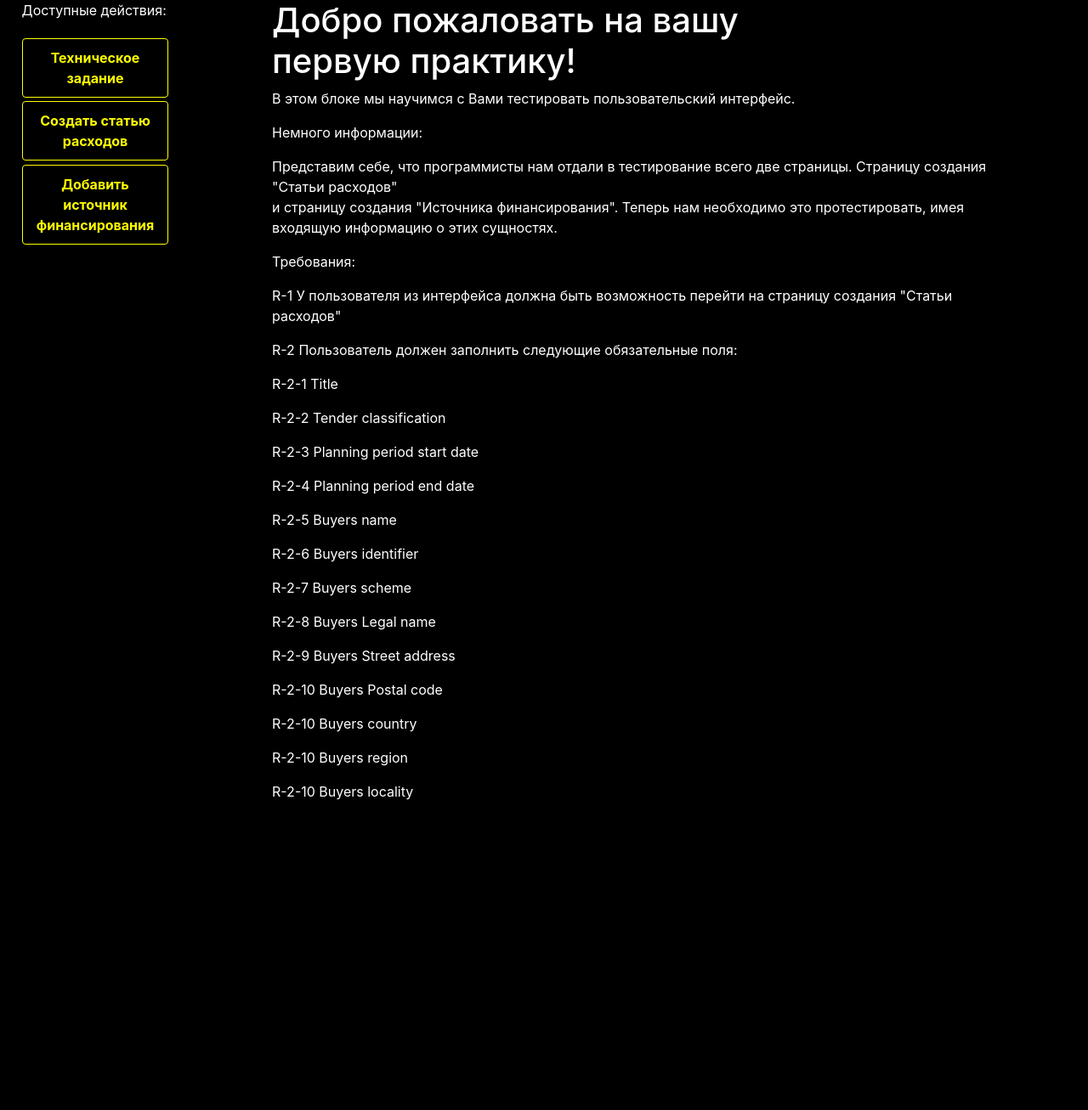
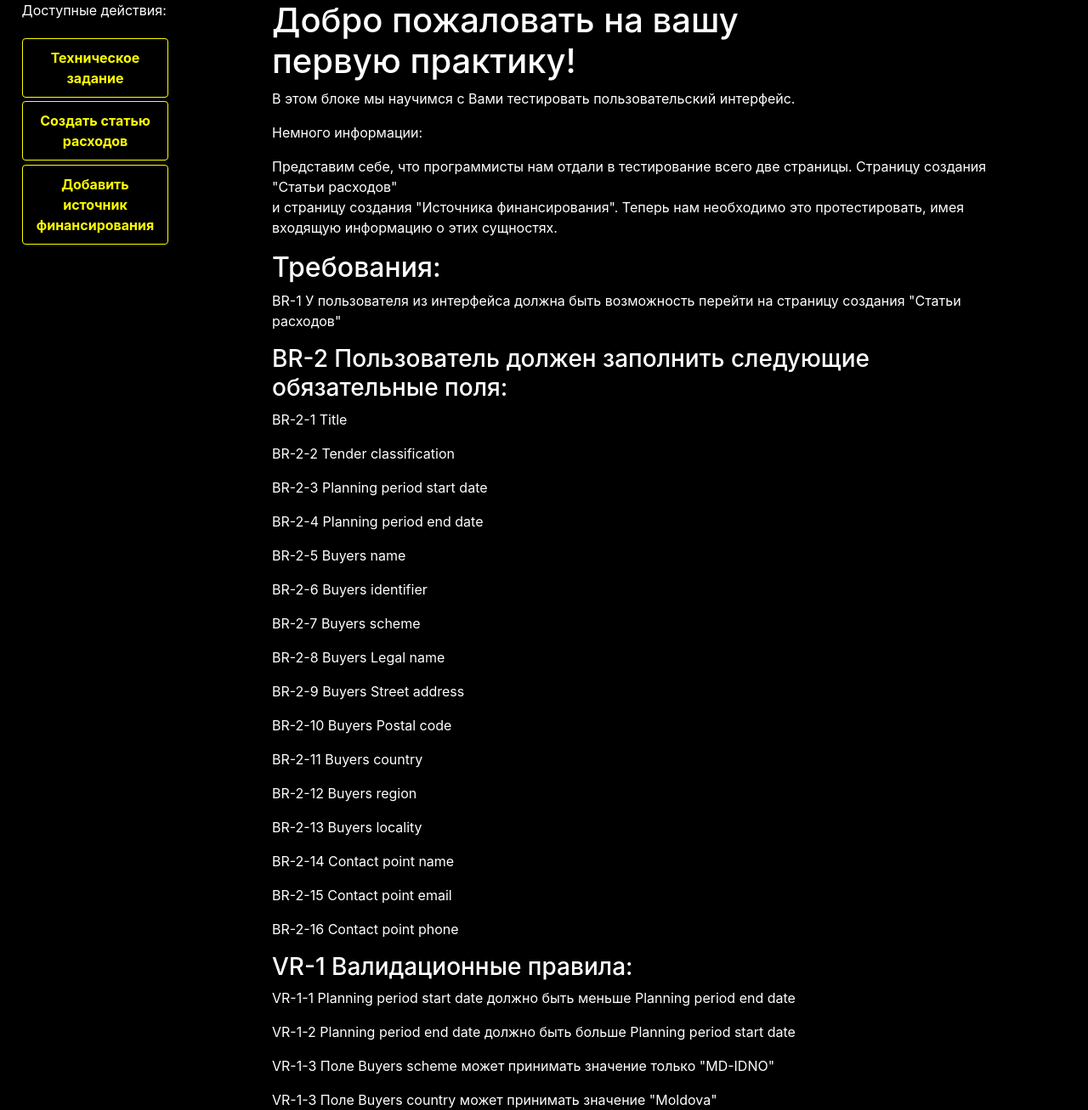
Before and after one commit to IllyaPetrusenko/qa-helper, a Flask app: page /srs in a window 1280 px wide. Shown: the part 96-1403 px from the top of the page at 85% size. Before the commit the page ends 1038 px from the top, so only its background shows below. Run offline with Flask 2, Linux system fonts and the light colour scheme; some libraries are stand-ins or nearby versions.

Commit message:
add new VRs

```diff
--- a/server/templates/srs.html
+++ b/server/templates/srs.html
@@ -7,20 +7,30 @@
     <p>Представим себе, что программисты нам отдали в тестирование всего две страницы. Страницу создания
         "Статьи расходов" <br>
      и страницу создания "Источника финансирования". Теперь нам необходимо это протестировать, имея входящую информацию о этих сущностях.</p>
-    <p>Требования: </p>
-    <p>R-1 У пользователя из интерфейса должна быть возможность перейти на страницу создания "Статьи расходов"</p>
-    <p>R-2 Пользователь должен заполнить следующие обязательные поля:</p>
-    <p>R-2-1 Title</p>
-    <p>R-2-2 Tender classification</p>
-    <p>R-2-3 Planning period start date</p>
-    <p>R-2-4 Planning period end date</p>
-    <p>R-2-5 Buyers name</p>
-    <p>R-2-6 Buyers identifier</p>
-    <p>R-2-7 Buyers scheme</p>
-    <p>R-2-8 Buyers Legal name</p>
-    <p>R-2-9 Buyers Street address</p>
-    <p>R-2-10 Buyers Postal code</p>
-    <p>R-2-10 Buyers country</p>
-    <p>R-2-10 Buyers region</p>
-    <p>R-2-10 Buyers locality</p>
+    <h2>Требования: </h2>
+    <p>BR-1 У пользователя из интерфейса должна быть возможность перейти на страницу создания "Статьи расходов"</p>
+    <h3>BR-2 Пользователь должен заполнить следующие обязательные поля:</h3>
+    <p>BR-2-1 Title</p>
+    <p>BR-2-2 Tender classification</p>
+    <p>BR-2-3 Planning period start date</p>
+    <p>BR-2-4 Planning period end date</p>
+    <p>BR-2-5 Buyers name</p>
+    <p>BR-2-6 Buyers identifier</p>
+    <p>BR-2-7 Buyers scheme</p>
+    <p>BR-2-8 Buyers Legal name</p>
+    <p>BR-2-9 Buyers Street address</p>
+    <p>BR-2-10 Buyers Postal code</p>
+    <p>BR-2-11 Buyers country</p>
+    <p>BR-2-12 Buyers region</p>
+    <p>BR-2-13 Buyers locality</p>
+    <p>BR-2-14 Contact point name</p>
+    <p>BR-2-15 Contact point email</p>
+    <p>BR-2-16 Contact point phone</p>
+    <h3>VR-1 Валидационные правила:</h3>
+    <p>VR-1-1 Planning period start date должно быть меньше Planning period end date</p>
+    <p>VR-1-2 Planning period end date должно быть больше Planning period start date</p>
+    <p>VR-1-3 Поле Buyers scheme может принимать значение только "MD-IDNO"</p>
+    <p>VR-1-3 Поле Buyers country может принимать значение "Moldova"</p>
+
+
 {% endblock %}
```
